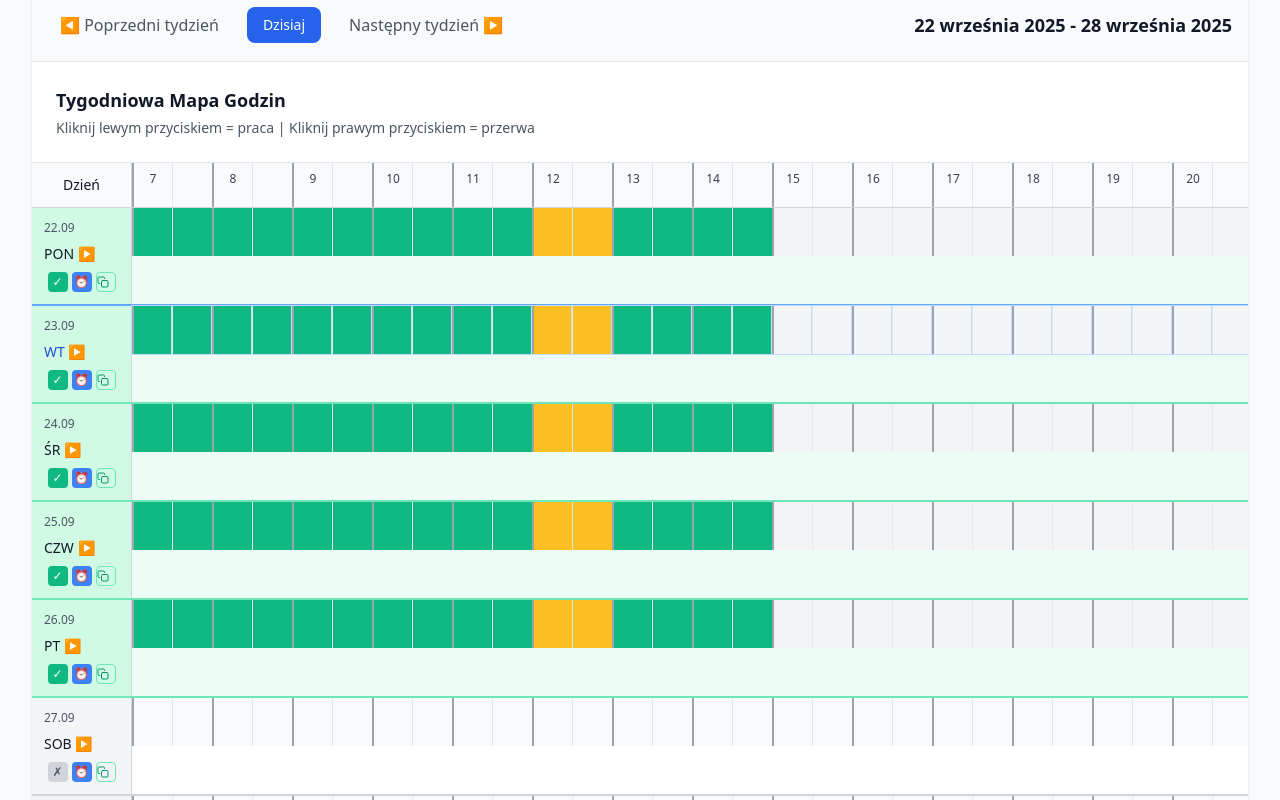
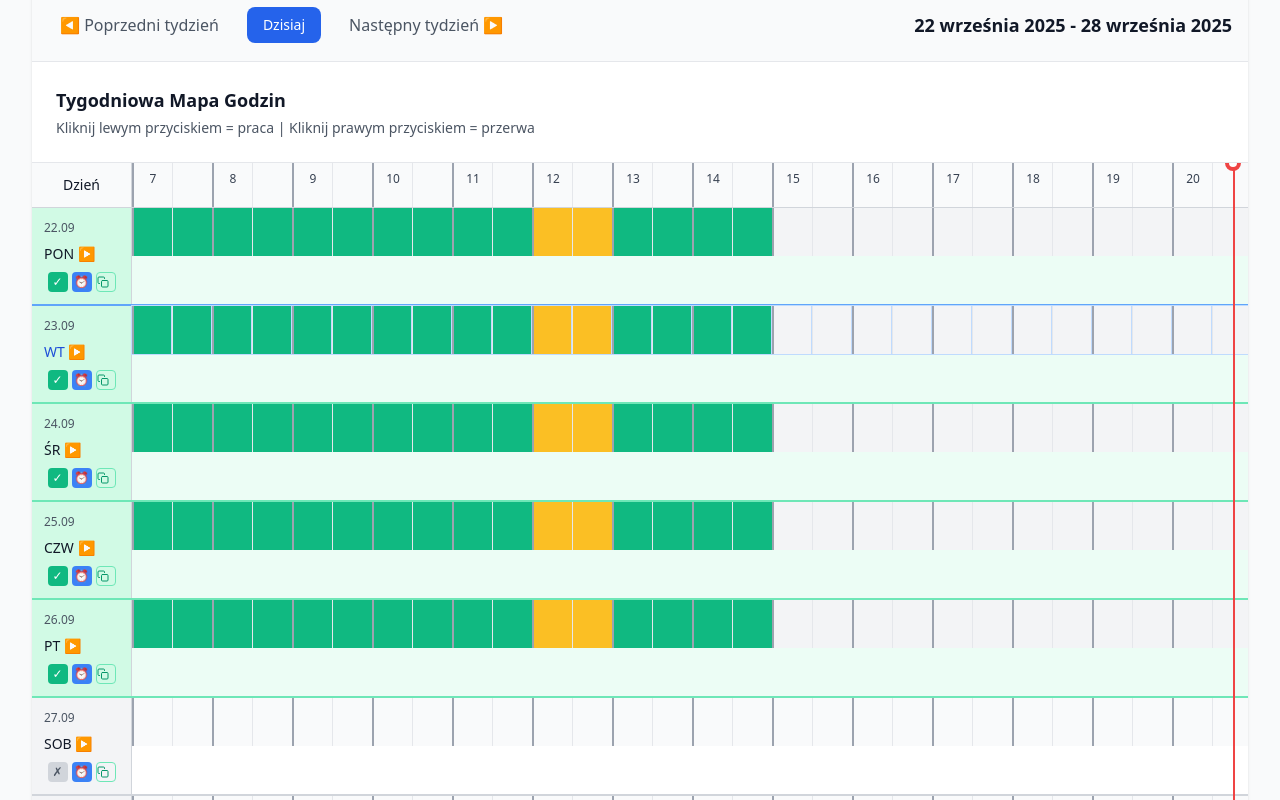
Before and after one commit to mkagd/technik, a Next.js app: page /kalendarz-pracownika-prosty in a window 1280 px wide. Shown: the part 360-1160 px from the top of the page. Built offline with nearby package versions, Linux system fonts and the light colour scheme; sample sign-in values are in the browser's storage.

Commit message:
Dodano czerwoną linię aktualnego czasu z pokazaniem godziny

```diff
--- a/pages/kalendarz-pracownika-prosty.js
+++ b/pages/kalendarz-pracownika-prosty.js
@@ -26,6 +26,7 @@ export default function KalendarzPracownikaProsty() {
   const [timeInputs, setTimeInputs] = useState({ start: '07:00', end: '15:00' });
   const [expandedDay, setExpandedDay] = useState('');
   const [isLoading, setIsLoading] = useState(true);
+  const [currentTime, setCurrentTime] = useState(new Date());
 
   const router = useRouter();
 
@@ -74,6 +75,33 @@ export default function KalendarzPracownikaProsty() {
 
   const goToToday = () => {
     setSelectedWeek(new Date());
+  };
+
+  // Funkcja do obliczania pozycji aktualnej godziny
+  const getCurrentTimePosition = () => {
+    const now = new Date();
+    const currentHour = now.getHours();
+    const currentMinute = now.getMinutes();
+
+    // Sprawdź czy aktualna godzina mieści się w zakresie kalendarza (7:00-22:00)
+    if (currentHour < 7 || currentHour > 22) {
+      return null;
+    }
+
+    // Oblicz pozycję w procentach
+    // Każdy slot to 30 min, więc mamy 32 sloty (7:00-22:00)
+    const totalSlots = timeSlots.length;
+    const minutesFromStart = (currentHour - 7) * 60 + currentMinute;
+    const totalMinutes = 15 * 60; // 15 godzin * 60 minut
+    const percentage = (minutesFromStart / totalMinutes) * 100;
+
+    return Math.min(Math.max(percentage, 0), 100);
+  };
+
+  const isCurrentTimeVisible = () => {
+    const now = new Date();
+    const currentHour = now.getHours();
+    return currentHour >= 7 && currentHour <= 22;
   };
 
   const daysOfWeek = [
@@ -171,6 +199,15 @@ export default function KalendarzPracownikaProsty() {
       }
     }
   }, [selectedWeek, employee]);
+
+  // Efekt do odświeżania aktualnego czasu co minutę
+  useEffect(() => {
+    const timer = setInterval(() => {
+      setCurrentTime(new Date());
+    }, 60000); // Odświeżaj co minutę
+
+    return () => clearInterval(timer);
+  }, []);
 
   const saveSchedule = () => {
     if (employee) {
@@ -604,7 +641,23 @@ export default function KalendarzPracownikaProsty() {
           </div>
 
           <div className="overflow-x-auto">
-            <div className="w-full">
+            <div className="w-full relative">
+              {/* Czerwona linia aktualnego czasu */}
+              {isCurrentTimeVisible() && (
+                <div
+                  className="absolute top-0 bottom-0 w-0.5 bg-red-500 z-10 pointer-events-none"
+                  style={{
+                    left: `calc(100px + ${getCurrentTimePosition()}%)`
+                  }}
+                >
+                  <div className="absolute -top-2 -left-2 w-4 h-4 bg-red-500 rounded-full flex items-center justify-center">
+                    <div className="w-2 h-2 bg-white rounded-full"></div>
+                  </div>
+                  <div className="absolute -top-6 -left-8 text-xs font-bold text-red-600 bg-white px-1 py-0.5 rounded shadow-sm border">
+                    {currentTime.toLocaleTimeString('pl-PL', { hour: '2-digit', minute: '2-digit' })}
+                  </div>
+                </div>
+              )}
               {/* Header z godzinami */}
               <div className="flex border-b border-gray-300 bg-white w-full">
                 <div className="p-3 bg-gray-50 font-medium text-gray-900 text-center text-sm border-r border-gray-300 w-[100px] flex-shrink-0">
```
